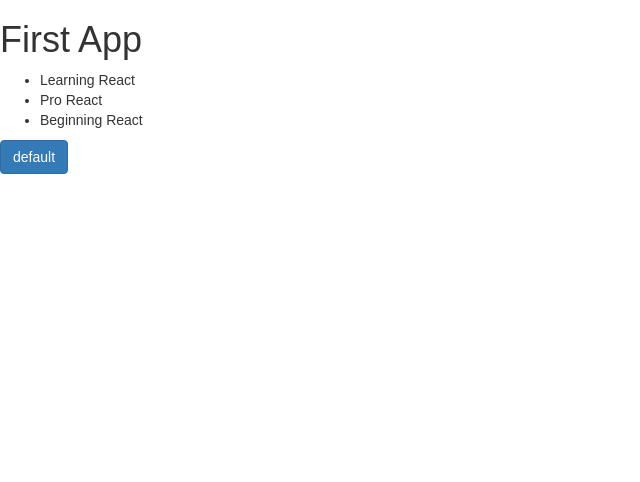
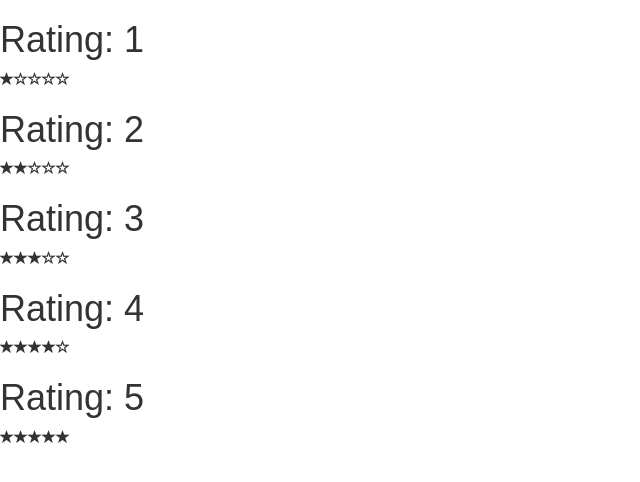
Before and after one commit to neilsatt/react_search_app, a React (Create React App) app: page / in a window 1280 px wide. Shown: the top 482 px of the page, without its empty margins (0-640 px from the left). Built offline with nearby package versions, Linux system fonts and the light colour scheme.

Commit message:
add star click functionality

```diff
--- a/src/App.js
+++ b/src/App.js
@@ -1,6 +1,7 @@
 import React, { Component } from 'react';
 import {Button} from 'react-bootstrap';
 import Products from './Products';
+import Rating from './Rating';
 
 
 class App extends Component {
@@ -9,9 +10,11 @@ class App extends Component {
 
     return (
       <div>
-          <h1>First App</h1>
-          <Products />
-          <Button bsStyle="primary" disabled={!isValid}>default</Button>
+        <Rating rating="1" />
+        <Rating rating="2" />
+        <Rating rating="3" />
+        <Rating rating="4" />
+        <Rating rating="5" />
       </div>
     );
   }
--- /dev/null
+++ b/src/Rating.js
@@ -0,0 +1,41 @@
+import React, { Component} from 'react';
+import { Glyphicon } from 'react-bootstrap';
+
+class Rating extends Component {
+    constructor(state){
+        super(state);
+        this.state = {rating: this.props.rating};
+    }
+    handleClick(ratingValue){
+        this.setState({rating:ratingValue});
+    }
+    render() {
+        return (
+            <div>
+                <h1>Rating: {this.state.rating}</h1>
+                <Glyphicon
+                    glyph={this.state.rating >= 1 ? "star": "star-empty"}
+                    onClick={this.handleClick.bind(this,1)}
+                />
+                <Glyphicon
+                    glyph={this.state.rating >= 2 ? "star": "star-empty"}
+                    onClick={this.handleClick.bind(this,2)}
+                />
+                <Glyphicon
+                    glyph={this.state.rating >= 3 ? "star": "star-empty"}
+                    onClick={this.handleClick.bind(this,3)}
+                />
+                <Glyphicon
+                    glyph={this.state.rating >= 4 ? "star": "star-empty"}
+                    onClick={this.handleClick.bind(this,4)}
+                />
+                <Glyphicon
+                    glyph={this.state.rating >= 5 ? "star": "star-empty"}
+                    onClick={this.handleClick.bind(this,5)}
+                />
+            </div>
+        );
+    }
+}
+
+export default Rating;
```
Also changed, not shown: src/Ratings.js (deleted, +0 -13 lines).
